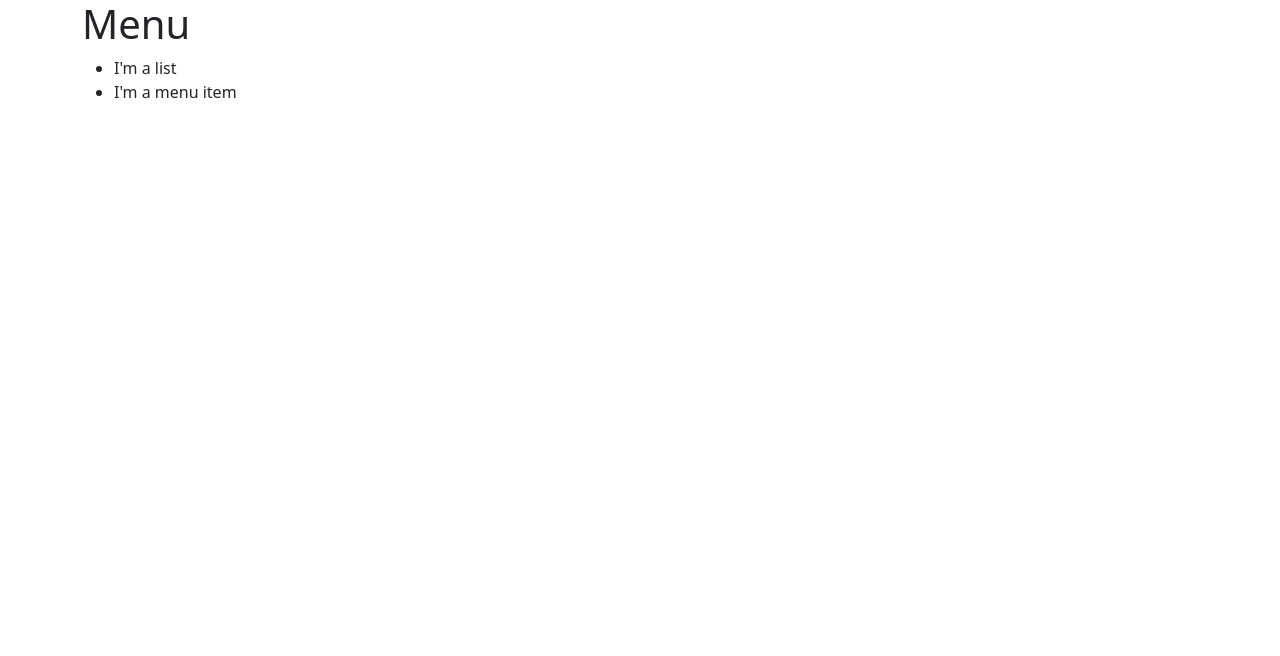
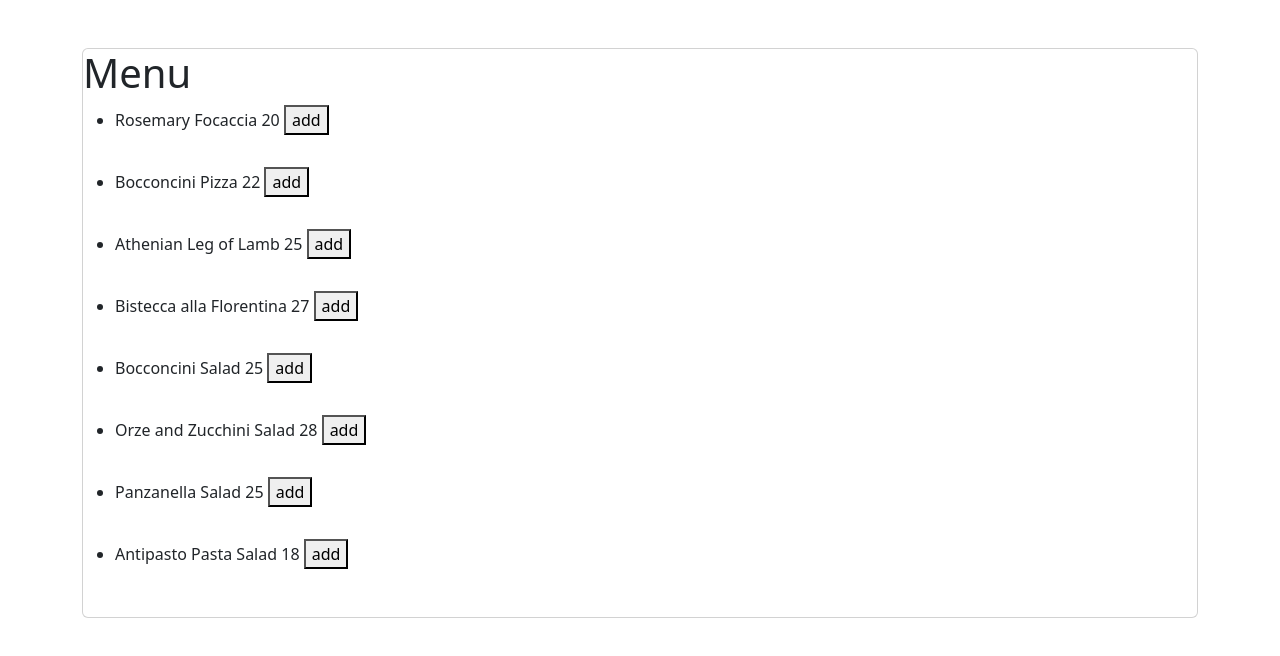
Before and after one commit to androcat/react-restaurant-app, a React (Create React App) app: page / in a window 1280 px wide. Shown: the top 656 px of the page. Built offline with nearby package versions, Linux system fonts and the light colour scheme.

Commit message:
Adds menu with items

```diff
--- a/src/App.css
+++ b/src/App.css
@@ -1,38 +1,3 @@
-.App {
-  text-align: center;
+.menu-item {
+  padding-bottom: 2rem;
 }
-
-.App-logo {
-  height: 40vmin;
-  pointer-events: none;
-}
-
-@media (prefers-reduced-motion: no-preference) {
-  .App-logo {
-    animation: App-logo-spin infinite 20s linear;
-  }
-}
-
-.App-header {
-  background-color: #282c34;
-  min-height: 100vh;
-  display: flex;
-  flex-direction: column;
-  align-items: center;
-  justify-content: center;
-  font-size: calc(10px + 2vmin);
-  color: white;
-}
-
-.App-link {
-  color: #61dafb;
-}
-
-@keyframes App-logo-spin {
-  from {
-    transform: rotate(0deg);
-  }
-  to {
-    transform: rotate(360deg);
-  }
-}
--- a/src/App.js
+++ b/src/App.js
@@ -1,48 +1,6 @@
+import { useState } from "react";
 import "./App.css";
 import Menu from "./components/Menu";
-
-const INITIAL_DATA = [
-  {
-    id: 1,
-    name: "Rosemary Focaccia",
-    price: 20,
-  },
-  {
-    id: 2,
-    name: "Bocconcini Pizza",
-    price: 22,
-  },
-  {
-    id: 3,
-    name: "Athenian Leg of Lamb",
-    price: 25,
-  },
-  {
-    id: 4,
-    name: "Bistecca alla Florentina",
-    price: 27,
-  },
-  {
-    id: 5,
-    name: "Bocconcini Salad",
-    price: 25,
-  },
-  {
-    id: 6,
-    name: "Orze and Zucchini Salad",
-    price: 28,
-  },
-  {
-    id: 7,
-    name: "Panzanella Salad",
-    price: 25,
-  },
-  {
-    id: 8,
-    name: "Antipasto Pasta Salad",
-    price: 18,
-  },
-];
 
 function App() {
   return (
--- a/src/components/Menu.js
+++ b/src/components/Menu.js
@@ -2,7 +2,7 @@ import MenuList from "./MenuList";
 
 function Menu() {
   return (
-    <div>
+    <div className="card mt-5">
       <h1>Menu</h1>
       <MenuList />
     </div>
--- a/src/components/MenuItem.js
+++ b/src/components/MenuItem.js
@@ -1,5 +1,9 @@
-function MenuItem() {
-  return <div>I'm a menu item</div>;
+function MenuItem({ item }) {
+  return (
+    <li className="menu-item">
+      {item.name} {item.price} <button>add</button>
+    </li>
+  );
 }
 
 export default MenuItem;
--- a/src/components/MenuList.js
+++ b/src/components/MenuList.js
@@ -1,14 +1,57 @@
 import MenuItem from "./MenuItem";
+import { useState } from "react";
+
+const INITIAL_DATA = [
+  {
+    id: 1,
+    name: "Rosemary Focaccia",
+    price: 20,
+  },
+  {
+    id: 2,
+    name: "Bocconcini Pizza",
+    price: 22,
+  },
+  {
+    id: 3,
+    name: "Athenian Leg of Lamb",
+    price: 25,
+  },
+  {
+    id: 4,
+    name: "Bistecca alla Florentina",
+    price: 27,
+  },
+  {
+    id: 5,
+    name: "Bocconcini Salad",
+    price: 25,
+  },
+  {
+    id: 6,
+    name: "Orze and Zucchini Salad",
+    price: 28,
+  },
+  {
+    id: 7,
+    name: "Panzanella Salad",
+    price: 25,
+  },
+  {
+    id: 8,
+    name: "Antipasto Pasta Salad",
+    price: 18,
+  },
+];
 
 function MenuList() {
-  return (
-    <ul>
-      <li>I'm a list</li>
-      <li>
-        <MenuItem />
-      </li>
-    </ul>
-  );
+  const [menuItems] = useState(INITIAL_DATA);
+
+  const menuItemsHTML = menuItems.map((item) => (
+    <MenuItem key={item.id} item={item} />
+  ));
+
+  return <ul>{menuItemsHTML}</ul>;
 }
 
 export default MenuList;
```
